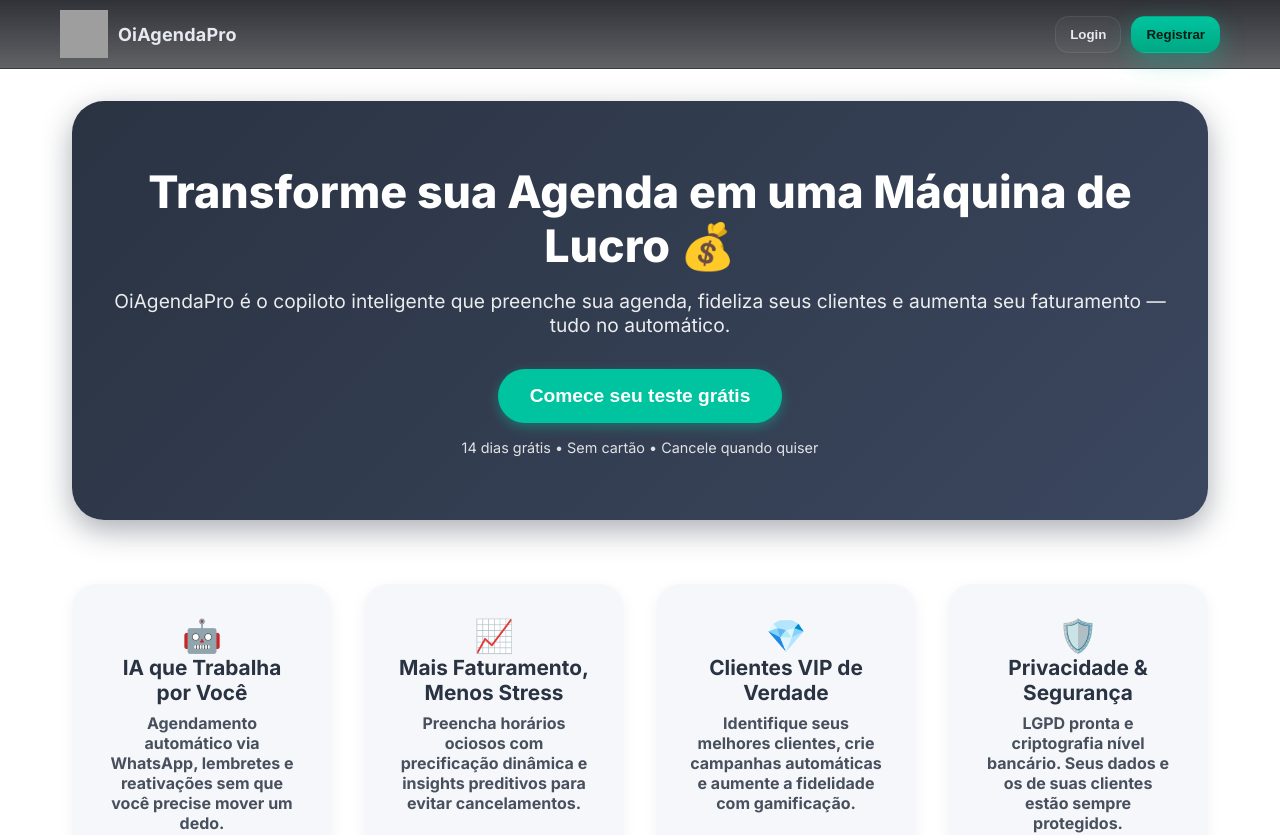
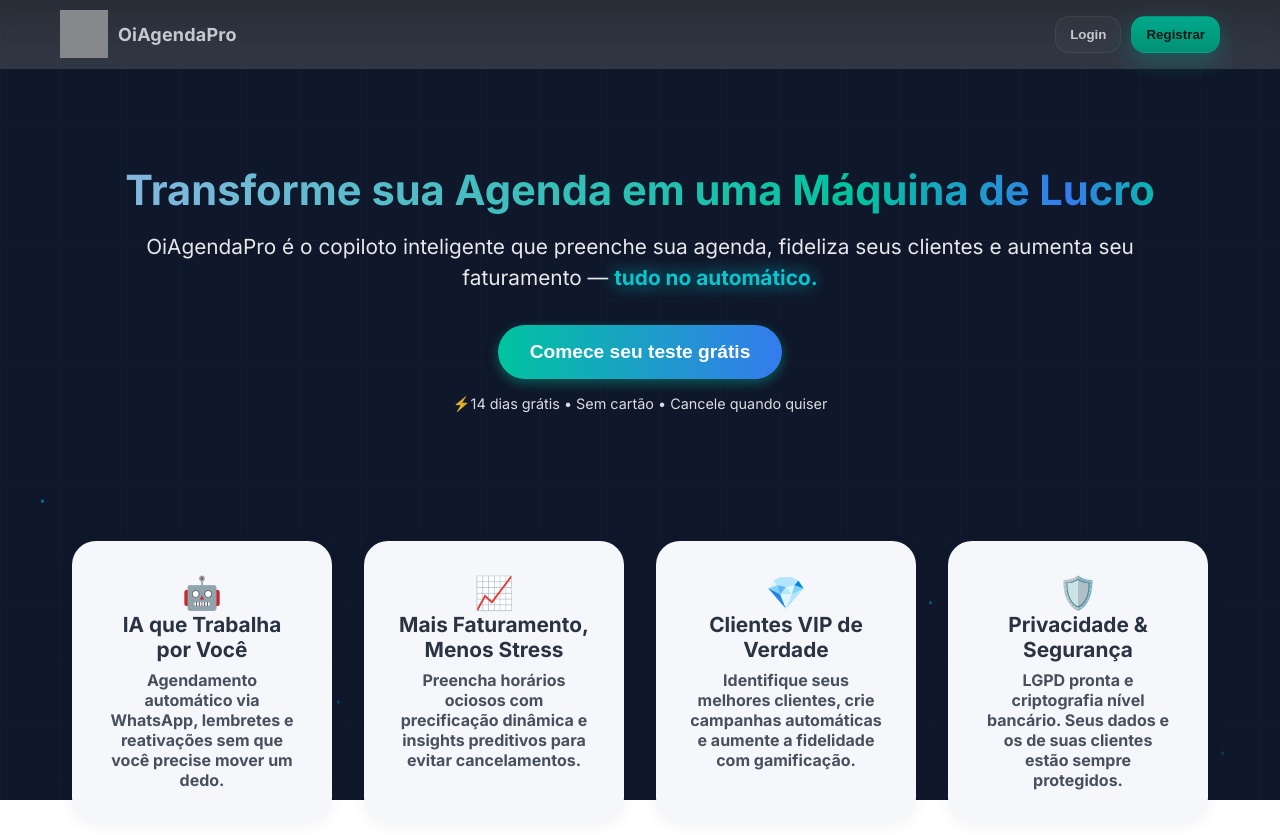
Before and after one commit to Marinamorais/AgendaPro-Front, a Next.js app: page / in a window 1280 px wide. Shown: the top 835 px of the page. Built offline with nearby package versions, Linux system fonts and the light colour scheme; no server answers; grey boxes are pictures that could not be loaded.

Commit message:
Adiciona componentes de fundo e estrelas animadas, além de ajustes no estilo do cabeçalho e na página inicial

```diff
--- /dev/null
+++ b/app/components/Background/Background.module.css
@@ -0,0 +1,59 @@
+.background {
+  position: fixed;
+  inset: 0;
+  overflow: hidden;
+  z-index: -1; /* Fica atrás do conteúdo */
+  background: #0f172a; /* Cor de fundo escura */
+}
+
+/* Fundo quadriculado */
+.grid {
+  position: absolute;
+  inset: 0;
+  background-image:
+    linear-gradient(rgba(255, 255, 255, 0.07) 1px, transparent 1px),
+    linear-gradient(90deg, rgba(255,255,255,0.07) 1px, transparent 1px);
+  background-size: 60px 60px;
+  opacity: 0.20;
+}
+
+/* Estrelas */
+.stars {
+  position: absolute;
+  inset: 0;
+  overflow: hidden;
+}
+
+.star {
+  position: absolute;
+  bottom: 0;
+  width: 3px;
+  height: 3px;
+  background: rgb(11, 143, 204);
+  border-radius: 50%;
+  opacity: 0; /* começa invisível */
+  animation: floatUp 12s linear infinite, twinkle 4s ease-in-out infinite;
+}
+
+@keyframes floatUp {
+  0% {
+    transform: translateY(0);
+    opacity: 0;  /* começa invisível */
+  }
+  20% {
+    opacity: 0.9;  /* aparece suavemente */
+  }
+  50% {
+    opacity: 0.2;  /* visível até o meio da tela */
+  }
+  100% {
+    transform: translateY(-110vh);
+    opacity: 0;  /* some depois do meio */
+  }
+}
+
+/* Animação de brilho */
+@keyframes twinkle {
+  0%, 100% { opacity: 0.3; }
+  50% { opacity: 1; }
+}
--- /dev/null
+++ b/app/components/Background/page.jsx
@@ -0,0 +1,27 @@
+"use client";
+import React, { useEffect } from "react";
+import styles from "./Background.module.css";
+
+export default function Background() {
+  useEffect(() => {
+    const container = document.querySelector(`.${styles.stars}`);
+    if (!container) return;
+
+    // Gera várias estrelas aleatórias
+    for (let i = 0; i < 20; i++) {
+      const star = document.createElement("div");
+      star.className = styles.star;
+      star.style.left = Math.random() * 100 + "%";
+      star.style.animationDuration = 10 + Math.random() * 15 + "s";
+      star.style.animationDelay = Math.random() * 10 + "s";
+      container.appendChild(star);
+    }
+  }, []);
+
+  return (
+    <div className={styles.background}>
+      <div className={styles.grid}></div>
+      <div className={styles.stars}></div>
+    </div>
+  );
+}
--- a/app/components/HeaderComponent/HeaderComponent.module.css
+++ b/app/components/HeaderComponent/HeaderComponent.module.css
@@ -1,33 +1,202 @@
-.header { position: relative; z-index: 1; background: linear-gradient(180deg, rgba(11,14,20,0.85), rgba(11,14,20,0.65)); border-bottom: 1px solid rgba(255,255,255,0.05); backdrop-filter: blur(6px); }
-.container { max-width: 1200px; margin: 0 auto; padding: 10px 20px; display: flex; align-items: center; justify-content: space-between; }
-.brand { display: flex; align-items: center; gap: 10px; color: #e6e9ef; font-weight: 700; letter-spacing: 0.2px; }
-.brandText { font-size: 18px; }
 
-.nav { display: flex; gap: 10px; }
-.btn { appearance: none; border: 1px solid rgba(255,255,255,0.08); padding: 10px 14px; border-radius: 14px; cursor: pointer; font-weight: 600; color: #e6e9ef; background: rgba(255,255,255,0.02); transition: transform .08s ease, background .2s ease, border-color .2s ease, box-shadow .2s ease; outline: none; }
-.btn\:hover { transform: translateY(-1px); border-color: rgba(255,255,255,0.2); box-shadow: 0 8px 24px rgba(0,0,0,.25); }
-.btn\:active { transform: translateY(0); }
-.btn.primary { background: linear-gradient(180deg, #00C49F, #00a883); color: #051b15; border-color: transparent; box-shadow: 0 8px 24px rgba(0, 196, 159, .35); }
-.btn.ghost { background: rgba(255,255,255,0.03); }
+/* Header principal */
+.header {
+	position: relative;
+	z-index: 1;
+	background: linear-gradient(180deg, rgba(73, 73, 73, 0.55), rgba(135, 135, 135, 0.35));
+	border-bottom: 1px solid rgba(255,255,255,0.05);
+	backdrop-filter: blur(6px);
+	opacity: 0.85;
+}
 
-.overlay { position: fixed; inset: 0; display: grid; place-items: center; padding: 24px; backdrop-filter: blur(12px) saturate(1.2); background: radial-gradient(1200px 800px at 10% -10%, rgba(0,196,159,.08), transparent 60%), radial-gradient(900px 600px at 100% 0%, rgba(0,196,159,.06), transparent 50%), rgba(5,8,13, .55); z-index: 999; }
-.glow, .glow2 { position: absolute; border-radius: 999px; filter: blur(60px); opacity: .65; pointer-events: none; }
-.glow { width: 520px; height: 520px; background: radial-gradient(closest-side, rgba(0,196,159,0.35), transparent 70%); left: -120px; top: -120px; }
-.glow2 { width: 460px; height: 460px; background: radial-gradient(closest-side, rgba(0,196,159,.18), transparent 70%); right: -80px; bottom: -120px; }
+/* Container do header */
+.container {
+	max-width: 1200px;
+	margin: 0 auto;
+	padding: 10px 20px;
+	display: flex;
+	align-items: center;
+	justify-content: space-between;
+}
 
-.panel { width: min(680px, 96vw); max-height: 86vh; overflow: auto; border-radius: 20px; background: rgba(20, 24, 32, 0.65); border: 1px solid rgba(255,255,255,0.08); box-shadow: 0 30px 100px rgba(0,0,0,.45), 0 0 0 1px rgba(255,255,255,.02) inset; backdrop-filter: blur(16px); outline: none; position: relative; }
-.panel::before { content: ""; position: absolute; inset: -2px; border-radius: 22px; padding: 2px; background: linear-gradient(135deg, rgba(255,255,255,.08), rgba(0,196,159,.25)); -webkit-mask: linear-gradient(#000 0 0) content-box, linear-gradient(#000 0 0); -webkit-mask-composite: xor; mask-composite: exclude; pointer-events: none; }
-.panelHeader { display: flex; align-items: center; justify-content: space-between; padding: 16px 18px; border-bottom: 1px solid rgba(255,255,255,.06); background: linear-gradient(180deg, rgba(255,255,255,.02), rgba(255,255,255,.01)); position: sticky; top: 0; backdrop-filter: blur(10px); z-index: 1; }
-.panelTitle { margin: 0; color: #e6e9ef; font-size: 20px; letter-spacing: 0.2px; }
-.panelBody { padding: 18px; color: #e6e9ef; }
-.panelFooter { padding: 14px 18px 18px; display: flex; justify-content: center; border-top: 1px solid rgba(255,255,255,.06); background: linear-gradient(180deg, rgba(255,255,255,.01), rgba(255,255,255,.02)); }
-.linkBtn { background: none; border: none; color: #a6adbb; font-weight: 600; cursor: pointer; }
-.linkBtn span { color: #00C49F; text-decoration: underline; text-underline-offset: 3px; }
+/* Branding */
+.brand {
+	display: flex;
+	align-items: center;
+	gap: 10px;
+	color: #e6e9ef;
+	font-weight: 700;
+	letter-spacing: 0.2px;
+}
+.brandText {
+	font-size: 18px;
+}
 
-.closeBtn { appearance: none; background: rgba(255,255,255,0.08); border: 1px solid rgba(255,255,255,0.08); color: #e6e9ef; width: 36px; height: 36px; border-radius: 10px; display: grid; place-items: center; cursor: pointer; }
-.closeBtn\:hover { background: rgba(255,255,255,0.12); border-color: rgba(255,255,255,0.2); }
+/* Navegação */
+.nav {
+	display: flex;
+	gap: 10px;
+}
 
+/* Botões */
+.btn {
+	appearance: none;
+	border: 1px solid rgba(255,255,255,0.08);
+	padding: 10px 14px;
+	border-radius: 14px;
+	cursor: pointer;
+	font-weight: 600;
+	color: #e6e9ef;
+	background: rgba(255,255,255,0.02);
+	transition: transform .08s ease, background .2s ease, border-color .2s ease, box-shadow .2s ease;
+	outline: none;
+}
+.btn:hover {
+	transform: translateY(-1px);
+	border-color: rgba(255,255,255,0.2);
+	box-shadow: 0 8px 24px rgba(0,0,0,.25);
+}
+.btn:active {
+	transform: translateY(0);
+}
+.btn.primary {
+	background: linear-gradient(180deg, #00C49F, #00a883);
+	color: #051b15;
+	border-color: transparent;
+	box-shadow: 0 8px 24px rgba(0, 196, 159, .35);
+}
+.btn.ghost {
+	background: rgba(255,255,255,0.03);
+}
+
+/* Overlay e efeitos de brilho */
+.overlay {
+	position: fixed;
+	inset: 0;
+	display: grid;
+	place-items: center;
+	padding: 24px;
+	backdrop-filter: blur(12px) saturate(1.2);
+	background:
+		radial-gradient(1200px 800px at 10% -10%, rgba(0,196,159,.08), transparent 60%),
+		radial-gradient(900px 600px at 100% 0%, rgba(0,196,159,.06), transparent 50%),
+		rgba(5,8,13, .55);
+	z-index: 999;
+}
+.glow, .glow2 {
+	position: absolute;
+	border-radius: 999px;
+	filter: blur(60px);
+	opacity: .65;
+	pointer-events: none;
+}
+.glow {
+	width: 520px;
+	height: 520px;
+	background: radial-gradient(closest-side, rgba(0,196,159,0.35), transparent 70%);
+	left: -120px;
+	top: -120px;
+}
+.glow2 {
+	width: 460px;
+	height: 460px;
+	background: radial-gradient(closest-side, rgba(0,196,159,.18), transparent 70%);
+	right: -80px;
+	bottom: -120px;
+}
+
+/* Painel modal */
+.panel {
+	width: min(680px, 96vw);
+	max-height: 86vh;
+	overflow: auto;
+	border-radius: 20px;
+	background: rgba(20, 24, 32, 0.65);
+	border: 1px solid rgba(255,255,255,0.08);
+	box-shadow: 0 30px 100px rgba(0,0,0,.45), 0 0 0 1px rgba(255,255,255,.02) inset;
+	backdrop-filter: blur(16px);
+	outline: none;
+	position: relative;
+}
+.panel::before {
+	content: "";
+	position: absolute;
+	inset: -2px;
+	border-radius: 22px;
+	padding: 2px;
+	background: linear-gradient(135deg, rgba(255,255,255,.08), rgba(0,196,159,.25));
+	-webkit-mask: linear-gradient(#000 0 0) content-box, linear-gradient(#000 0 0);
+	mask: linear-gradient(#000 0 0) content-box, linear-gradient(#000 0 0);
+	-webkit-mask-composite: xor;
+	mask-composite: exclude;
+	pointer-events: none;
+}
+.panelHeader {
+	display: flex;
+	align-items: center;
+	justify-content: space-between;
+	padding: 16px 18px;
+	border-bottom: 1px solid rgba(255,255,255,.06);
+	background: linear-gradient(180deg, rgba(255,255,255,.02), rgba(255,255,255,.01));
+	position: sticky;
+	top: 0;
+	backdrop-filter: blur(10px);
+	z-index: 1;
+}
+.panelTitle {
+	margin: 0;
+	color: #e6e9ef;
+	font-size: 20px;
+	letter-spacing: 0.2px;
+}
+.panelBody {
+	padding: 18px;
+	color: #e6e9ef;
+}
+.panelFooter {
+	padding: 14px 18px 18px;
+	display: flex;
+	justify-content: center;
+	border-top: 1px solid rgba(255,255,255,.06);
+	background: linear-gradient(180deg, rgba(255,255,255,.01), rgba(255,255,255,.02));
+}
+.linkBtn {
+	background: none;
+	border: none;
+	color: #a6adbb;
+	font-weight: 600;
+	cursor: pointer;
+}
+.linkBtn span {
+	color: #00C49F;
+	text-decoration: underline;
+	text-underline-offset: 3px;
+}
+
+/* Botão de fechar */
+.closeBtn {
+	appearance: none;
+	background: rgba(255,255,255,0.08);
+	border: 1px solid rgba(255,255,255,0.08);
+	color: #e6e9ef;
+	width: 36px;
+	height: 36px;
+	border-radius: 10px;
+	display: grid;
+	place-items: center;
+	cursor: pointer;
+}
+.closeBtn:hover {
+	background: rgba(255,255,255,0.12);
+	border-color: rgba(255,255,255,0.2);
+}
+
+/* Responsividade */
 @media (max-width: 520px) {
-.brandText { display: none; }
-.panel { width: 96vw; }
+	.brandText {
+		display: none;
+	}
+	.panel {
+		width: 96vw;
+	}
 }
--- a/app/page.js
+++ b/app/page.js
@@ -5,6 +5,7 @@ import HeaderComponent from "./components/HeaderComponent/page";
 import FooterComponent from "./components/FooterComponent/page";
 import { AnimatePresence, motion } from "framer-motion";
 import AuthModal from "./components/AuthModal/page"; // Importa o novo modal
+import Background from "./components/Background/page";
 
 export default function Home() {
   // Estado para controlar qual modal está aberto: 'login', 'register' ou null
@@ -66,6 +67,7 @@ export default function Home() {
 
   return (
     <main>
+      <Background />
       {/* O Modal de Autenticação, renderizado condicionalmente */}
       <AnimatePresence>
         {authMode && (
@@ -85,12 +87,12 @@ export default function Home() {
 
         {/* Hero */}
         <header className={styles.hero}>
-          <h1>Transforme sua Agenda em uma Máquina de Lucro 💰</h1>
-          <p>OiAgendaPro é o copiloto inteligente que preenche sua agenda, fideliza seus clientes e aumenta seu faturamento — tudo no automático.</p>
+          <h1>Transforme sua Agenda em uma Máquina de Lucro </h1>
+          <p>OiAgendaPro é o copiloto inteligente que preenche sua agenda, fideliza seus clientes e aumenta seu faturamento — <span className={styles.destaque}>tudo no automático.</span></p>
           <button className={styles.ctaButton} onClick={() => openAuthModal('register')}>
             Comece seu teste grátis
           </button>
-          <span className={styles.ctaInfo}>14 dias grátis • Sem cartão • Cancele quando quiser</span>
+          <span className={styles.ctaInfo}> ⚡14 dias grátis • Sem cartão • Cancele quando quiser</span>
         </header>
 
         {/* Cards */}
--- a/app/page.module.css
+++ b/app/page.module.css
@@ -4,7 +4,6 @@
 .container {
   font-family: "Inter", sans-serif;
   color: var(--color-text);
-  background: var(--color-neutral-white);
   display: flex;
   flex-direction: column;
   gap: 4rem;
@@ -17,26 +16,38 @@
 .hero {
   text-align: center;
   padding: 4rem 2rem;
-  background: linear-gradient(135deg, var(--color-primary-dark), #3b475f);
+  background: none; /* ou uma cor sólida, ex: #10141d */
   color: var(--color-neutral-white);
-  border-radius: 2rem;
-  box-shadow: 0 10px 30px rgba(42, 51, 66, 0.4);
+  /* border-radius: 2rem; */  /* removido */
+  /* box-shadow: 0 10px 30px rgba(42, 51, 66, 0.4); */ /* removido */
 }
 
 .hero h1 {
-  font-size: 2.8rem;
-  font-weight: 800;
+  font-size: 2.6rem;
+  font-weight: 700;
   margin-bottom: 1rem;
+  background: linear-gradient(90deg, #88b7e1, #00C49F 70%, #357bed 90%, #00C49F 100%);
+  background-clip: text;
+  -webkit-background-clip: text;
+  color: transparent;
+  -webkit-text-fill-color: transparent;
 }
 
 .hero p {
-  font-size: 1.2rem;
+  font-size: 1.3rem;
   opacity: 0.9;
   margin-bottom: 2rem;
+  line-height: 1.5;
+}
+
+.destaque {
+  color: #09d9e0;
+  font-weight: bold;
+  text-shadow: 0 0 7px #021b30, 0 0 16px #0ddce7;
 }
 
 .ctaButton {
-  background: var(--color-primary-accent);
+  background: linear-gradient(90deg, #00C49F 0%, #357bed 100%);
   color: var(--color-neutral-white);
   font-weight: bold;
   padding: 1rem 2rem;
@@ -46,6 +57,13 @@
   border: none;
   transition: 0.3s ease;
   box-shadow: 0 4px 12px rgba(0, 196, 159, 0.4);
+}
+
+.span {
+  font-size: 0.9rem;
+  opacity: 0.85;
+  margin-top: 1rem;
+  display: block;
 }
 
 .ctaButton:hover {
```
Also changed, not shown: next.config.mjs (+6 -1 lines).
